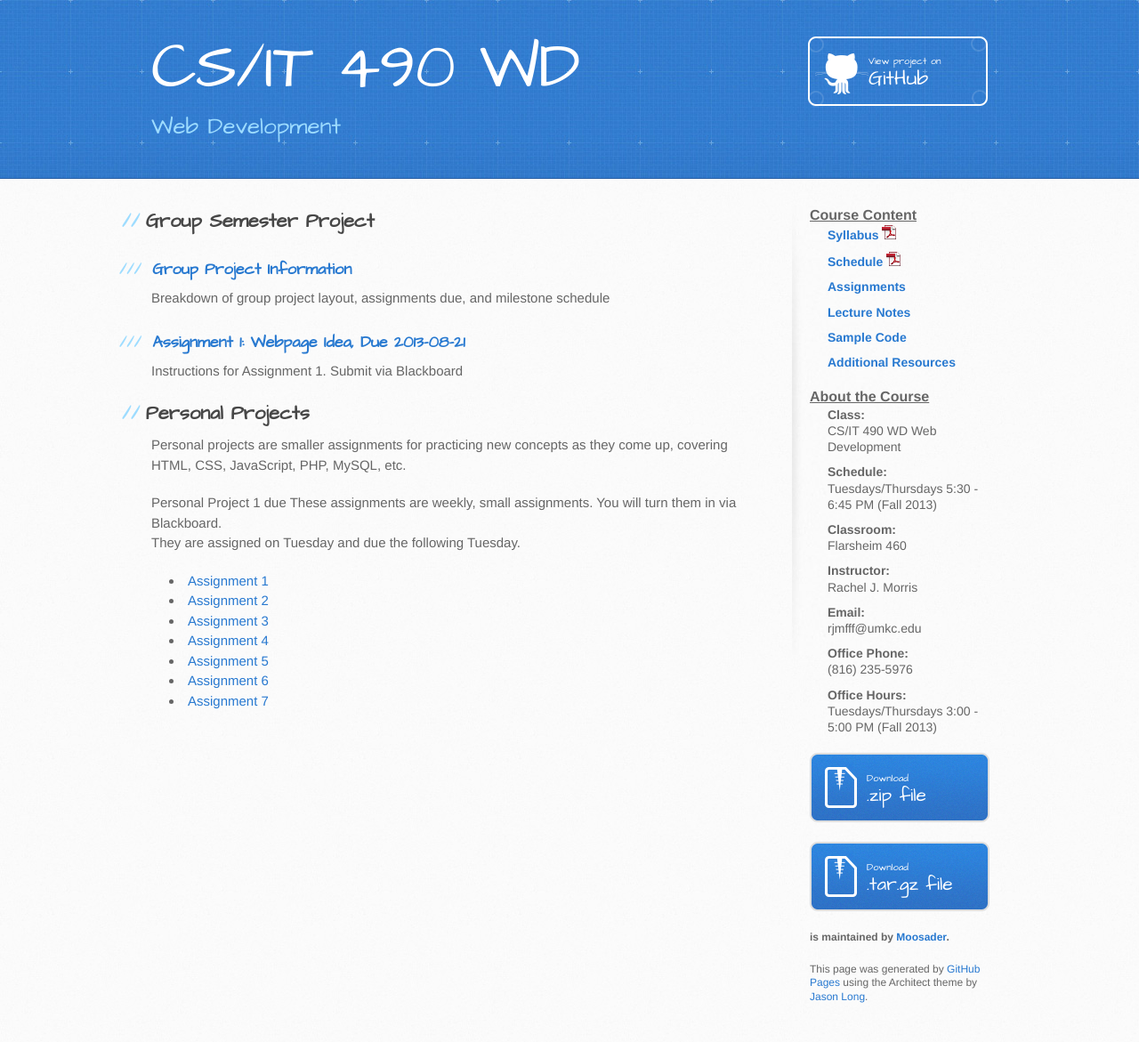
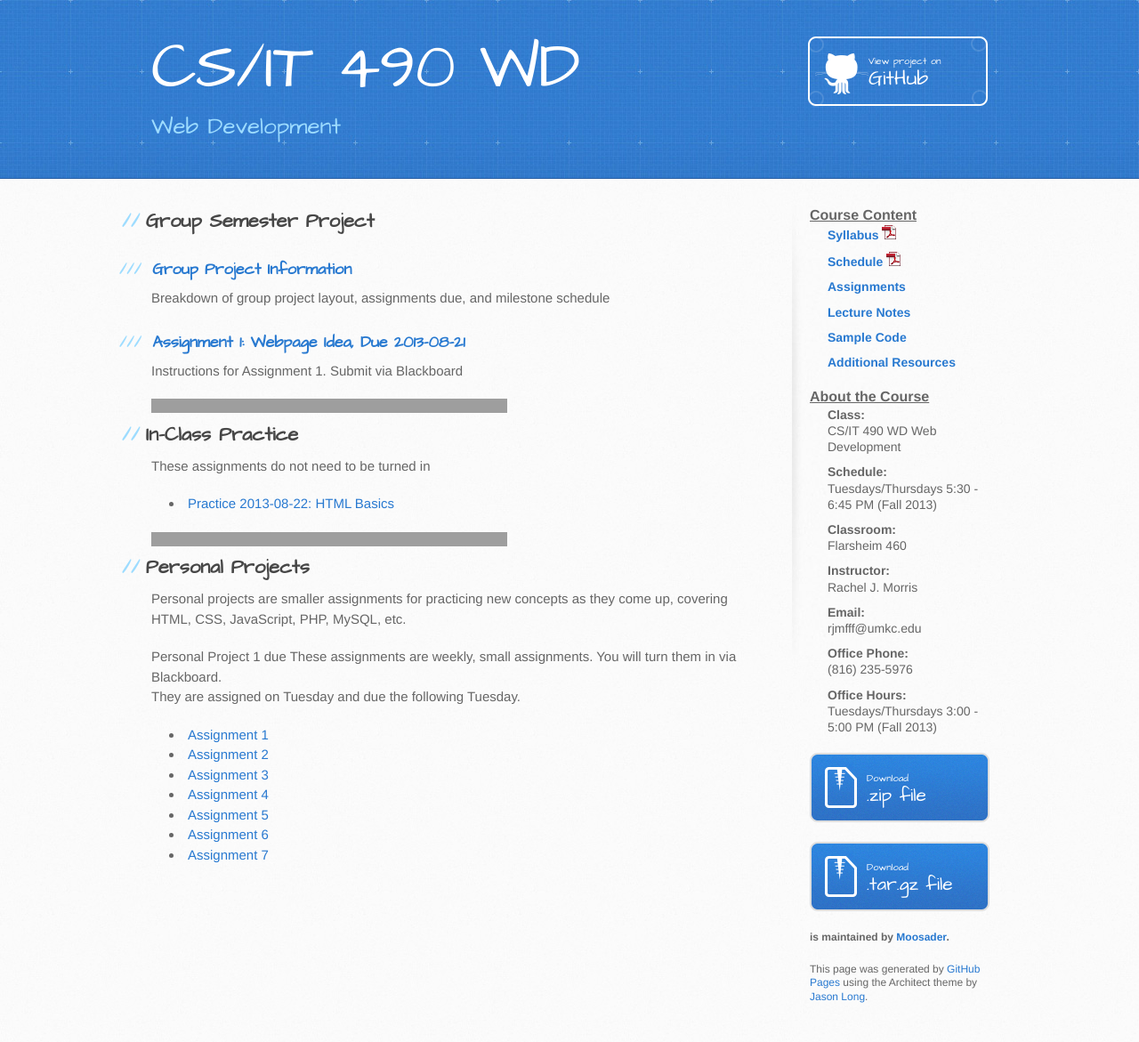
Before and after one commit to spellbindguy/Web-Development, a Jekyll site: the page assignments.html, which Jekyll copies as it is, in a window 1280 px wide. Shown: the whole page at 89% size. Built offline with Jekyll 4.4.1, drawn with Linux system fonts in a browser that asks for light colours; grey boxes are pictures that could not be loaded.

Commit message:
Updated assignments

```diff
--- a/assignments.html
+++ b/assignments.html
@@ -51,7 +51,16 @@
 			Instructions for Assignment 1. Submit via Blackboard
 		</p>
 
+		<hr/>
 
+		<h2>In-Class Practice</h2>
+		<p>These assignments do not need to be turned in</p>
+
+		<ul>
+			<li><a href="https://github.com/Moosader/Web-Development/blob/master/Practice/Practice1.pdf?raw=true">Practice 2013-08-22: HTML Basics</a></li>
+		</ul>
+
+		<hr/>
 
 		<h2>Personal Projects</h2>
 
```
